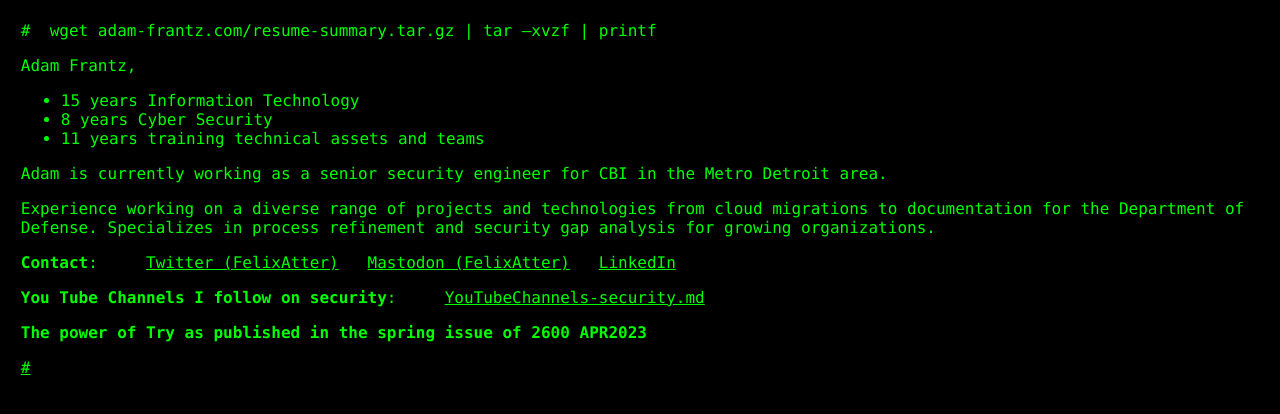
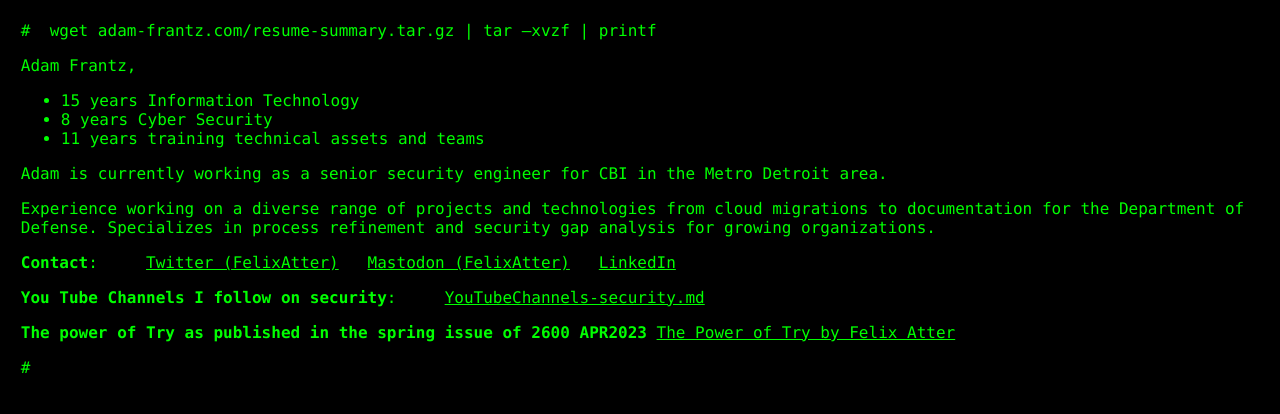
Before and after one commit to FelixATR/CV, a plain HTML site: page index.htm in a window 1280 px wide. Drawn offline with nearby package versions, Linux system fonts and the light colour scheme.

Commit message:
Update index.htm

```diff
--- a/index.htm
+++ b/index.htm
@@ -42,6 +42,6 @@
             <a target="_blank" href="https://github.com/FelixATR/CV/blob/main/YouTubeChannels-security.md">YouTubeChannels-security.md</a>
 	</p><p>
 	    <b>The power of Try as published in the spring issue of 2600 APR2023</b>
-	    <a target=_blank" href="https://github.com/FelixATR/CV/blob/main/The%20power%20of%20try.md"</a>
+	    <a target=_blank" href="https://github.com/FelixATR/CV/blob/main/The%20power%20of%20try.md"> The Power of Try by Felix Atter</a>
 	</p>#</div>
 </div></body></html>
```
